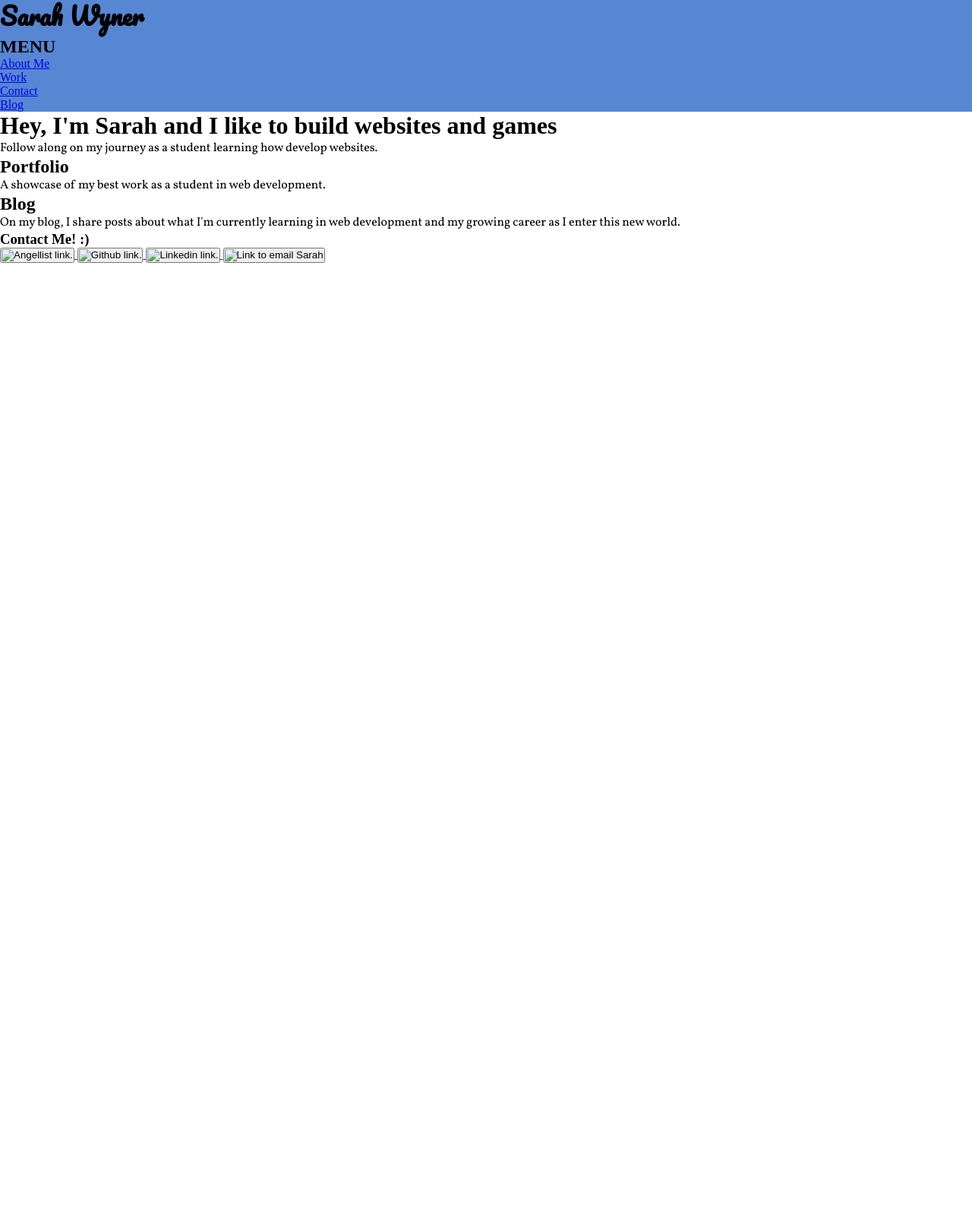
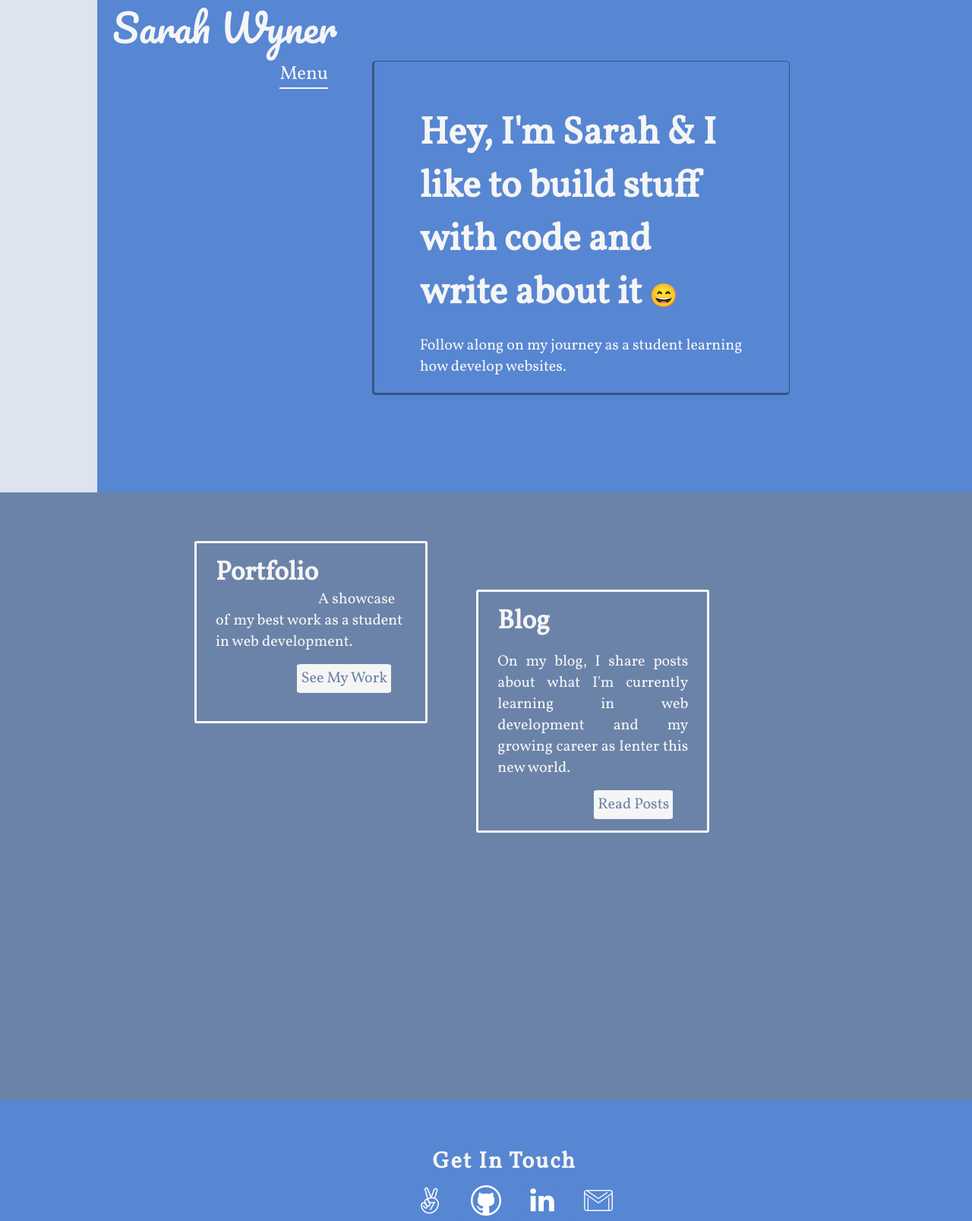
Before and after one commit to swyner97/my-portfolio2, a plain HTML site: page index.html in a window 1280 px wide. Shown: the part 8-1615 px from the top of the page at 76% size. Before the commit the page ends 800 px from the top, so only its background shows below. Drawn offline with Linux system fonts and the light colour scheme.

Commit message:
a lot of styling and layout

```diff
--- a/css/style.css
+++ b/css/style.css
@@ -4,13 +4,24 @@
     padding: 0;
 }
 
+body {
+    background-color:#DDE4EE;
+}
+
 header {
     background-color: var(--primary-color) ;
-    font-family:
+    font-family: 'Vollkorn', serif;
+    padding-bottom: 10%;
+    margin-left: 10%;
 }
 
 header h1 {
     font-family: 'Pacifico', cursive;
+    color: whitesmoke;
+    font-weight: 100;
+    font-size: 50px;
+    padding-left: 20px;
+
 }
 
 p {
@@ -23,3 +34,242 @@ p {
     --tertiary-color:
 
 }
+
+.position-cont {
+    display: flex;
+    justify-content: center;
+}
+
+.intro {
+    border-style: solid;
+    border-color: #365484;
+    border-width: 1px;
+    border-radius: 1%;
+    padding: 60px;
+    border-left-width: 3px;
+    border-bottom-width: 3px;
+    height: 27.5em;
+    width: 34.375em;
+}
+
+.intro h2 {
+    font-size: 50px;
+    color:whitesmoke;
+    text-align:left;
+}
+
+.intro p {
+    color: whitesmoke;
+    padding-top: 20px;
+    font-size: 20px;
+}
+
+.intro span{
+    font-size: 30px;
+}
+
+.dropdown {
+    display: inline-block;
+    margin-right: 5%;
+
+  }
+
+  .dropdown-content {
+    display: none;
+    position: absolute;
+    background-color: #f1f1f1;
+    min-width: 140px;
+    z-index: 1;
+    box-shadow: none;
+
+  }
+
+  .dropdown-content a {
+    padding: 12px 16px;
+    text-decoration: none;
+    display: block;
+    color: #DDE4EE;
+
+  }
+
+  .dropdown-content a {
+    background-color: var(--primary-color);
+    border-bottom: whitesmoke;
+    border-bottom-width: 1px;
+    color: whitesmoke;
+    border-bottom-style: solid;
+  }
+
+  .dropdown-content a:hover {
+      background-color: var(--primary-color);
+      text-shadow: none;
+      color: #D3A457;
+      font-size: 20px;
+      font-weight:bold;
+      transition: all .4s ease;
+    }
+
+  .dropdown:hover .dropdown-content {
+      display: block;
+    }
+
+  .dropdown:hover .dropbtn {
+      font-style: bold;
+  }
+
+  .dropdown button {
+    font-family: 'Vollkorn', serif;
+    background-color: var(--primary-color);
+    font-size: 25px;
+    color: whitesmoke;
+    border-left:transparent;
+    border-right: transparent;
+    border-top:transparent;
+    border-bottom: solid;
+    border-bottom-width: 2px;
+    padding-bottom: 0px;
+  }
+
+  .second {
+    background-color: #6B83A9;
+    height: 50em;
+    display: flex;
+    flex-direction: row;
+    justify-content: space-evenly;
+    align-items: flex-start;
+    font-family: 'Vollkorn', serif;
+  }
+
+   .blog {
+    border: solid;
+    border-color: whitesmoke;
+    width: 30em;
+    height: 20em;
+    float: right;
+    margin-right: 27%;
+    background-color: #6B83A9;
+    margin-top: 10%;
+  }
+
+  .blog {
+    border: solid;
+    border-color: whitesmoke;
+    width: 30em;
+    height: 20em;
+    float: right;
+    margin-right: 27%;
+    background-color: #6B83A9;
+    border-radius: 1%;
+  }
+
+  .portfolio{
+    border: solid;
+    border-color: whitesmoke;
+    width: 30em;
+    height: 15em;
+    float: right;
+    margin-left: 20%;
+    margin-right: 5%;
+    margin-top: 5%;
+    background-color: #6B83A9;
+    border-radius: 1%;
+  }
+
+  .blog h2 {
+      color:whitesmoke;
+      font-size: 35px;
+      padding-left: 25px;
+      padding-top: 15px;
+  }
+
+  .blog p {
+    color: whitesmoke;
+    font-size: 20px;
+    padding-top: 5%;
+    padding-left: 25px;
+    padding-right: 25px;
+    text-align: justify;
+  }
+
+  .folio-content h2  {
+    font-size: 35px;
+    float: left;
+    color: whitesmoke;
+    padding-left: 25px;
+    padding-top: 15px;
+  }
+
+  .folio-content p {
+      font-size: 20px;
+      padding-top: 20%;
+      color: whitesmoke;
+      padding-top: 20%;
+      padding-left: 25px;
+      padding-right: 25px;
+  }
+
+  .folio-content button {
+    background-color: whitesmoke;
+    color: #6B83A9;
+    font-family: 'Vollkorn', serif;
+    border: transparent;
+    border-radius: 5%;
+    font-size: 20px;
+    padding: 5px;
+    float: right;
+    margin-right: 15%;
+    margin-top: 5%;
+  }
+
+  .blog-content button {
+    background-color: whitesmoke;
+    color: #6B83A9;
+    font-family: 'Vollkorn', serif;
+    border: transparent;
+    border-radius: 5%;
+    font-size: 20px;
+    padding: 5px;
+    float: right;
+    margin-right: 15%;
+    margin-top: 5%;
+  }
+
+  footer{
+      background-color: var(--primary-color);
+      height:15em;
+  }
+
+  footer h3 {
+      font-family: 'Vollkorn', serif;
+      color: whitesmoke;
+      font-size: 30px;
+      margin-left: 44.5%;
+      padding-top: 60px;
+      letter-spacing: 2px;
+  }
+
+  footer img {
+      background-color: #5786D3;
+  }
+
+  footer button {
+      border: transparent;
+      background-color: #5786D3;
+  }
+
+  a button img{
+      height: 40px;
+      width: 40px;
+      margin-right: 15px;
+      margin-left:15px;
+
+  }
+
+  .contact-buttons {
+      margin-left: 41.5%;
+      margin-top: 10px;
+  }
+
+  .contact-buttons a {
+      color: #5786D3;
+  }
--- a/index.html
+++ b/index.html
@@ -15,61 +15,63 @@
 <body>
     <header>
         <h1>Sarah Wyner</h1>
-        <nav class="navbar">
-            <h2>MENU</h2>
-            <ul>
-                <li>
-                    <a href="#about-me">About Me</a>
-                </li>
-                <li><a href="#my-work">Work</a>
-                </li>
-                <li>
-                    <a href="#contact-me">Contact</a>
-                </li>
-                <li>
-                    <a href="#blog">Blog</a>
-                </li>
-            </ul>
-        </nav>
+        <div class="position-cont">
+            <div class="dropdown">
+                <button class="dropbtn"> Menu</button>
+                <div class="dropdown-content">
+                    <a href="#">About Me</a>
+                    <a href="#">Work</a>
+                    <a href="#">Blog</a>
+                    <a href="#">Contact</a>
+                </div>
+            </div>
+            <div class="intro">
+                <h2>Hey, I'm Sarah & I like to build stuff with code and write about it <span>&#128516</span> </h2>
+                <p>
+                    Follow along on my journey as a student learning how develop websites.
+                </p>
+            </div>
+        </div>
     </header>
+    <section class="second">
+        <div class="portfolio">
+            <div class="folio-content">
+                <h2>Portfolio</h2>
+                <p>A showcase of my best work as a student in web development.</p>
+                <button>See My Work</button>
+            </div>
+        </div>
 
-    <main>
-        <h1>Hey, I'm Sarah and I like to build websites and games</h1>
-        <p>Follow along on my journey as a student learning how develop websites.</p>
-    </main>
-
-    <section>
-        <h2>Portfolio</h2>
-        <p>A showcase of my best work as a student in web development.</p>
-    </section>
-
-    <section>
-        <h2>Blog</h2>
-        <p>On my blog, I share posts about what I'm currently learning in web development and my growing career as I
-            enter this new world.</p>
+        <div class="blog">
+            <div class="blog-content">
+                <h2>Blog</h2>
+                <p>On my blog, I share posts about what I'm currently learning in web development and my growing career as Ienter this new world.</p>
+                <button>Read Posts</button>
+            </div>
+        </div>
     </section>
 
     <footer class="contact-info" id="contact-me">
-        <h3>Contact Me! :)</h3>
+        <h3>Get In Touch</h3>
         <div class="contact-buttons">
             <a href="">
                 <button>
-                    <img src="assets/angellist-icon.png" class="contact-logo" alt="Angellist link.">
+                    <img src= "images/angellist.png" class="contact-logo" alt="Angellist link.">
                 </button>
             </a>
             <a href="">
                 <button>
-                    <img src="assets/github-icon.png" class="contact-logo" alt="Github link.">
+                    <img src= "images/github.png" class="contact-logo" alt="Github link.">
                 </button>
             </a>
             <a href="">
                 <button>
-                    <img src="assets/linkedin-icon.png" class="contact-logo" alt="Linkedin link.">
+                    <img src="images/linkedin.png" class="contact-logo" alt="Linkedin link.">
                 </button>
             </a>
             <a href="mailto:swyner97@gmail.com">
                 <button>
-                    <img src="assets/gmail-icon.png" class="contact-logo" alt="Link to email Sarah">
+                    <img src="images/gmail.png" class="contact-logo" alt="Link to email Sarah">
                 </button>
             </a>
         </div>
--- a/js/script.js
+++ b/js/script.js
@@ -0,0 +1 @@
+var navEl = document.querySelector("#nav");
```
Also changed, not shown: images/angellist.png (added), images/github.png (added), images/gmail.png (added), images/linkedin.png (added).
